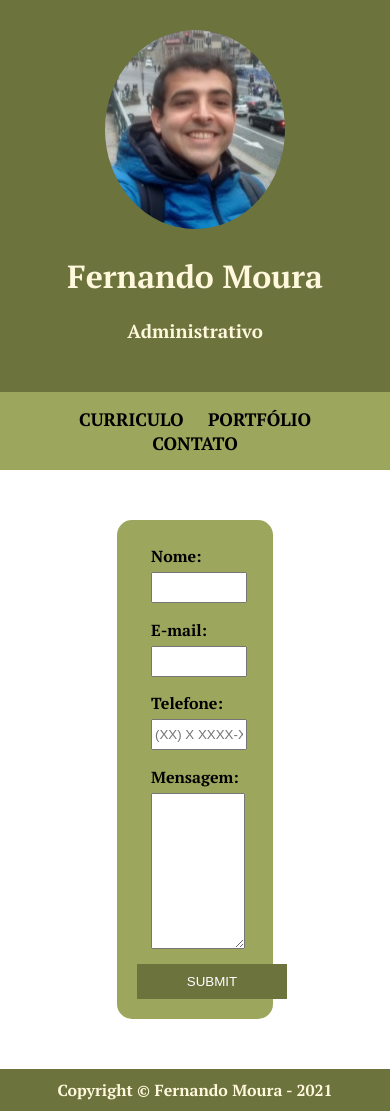
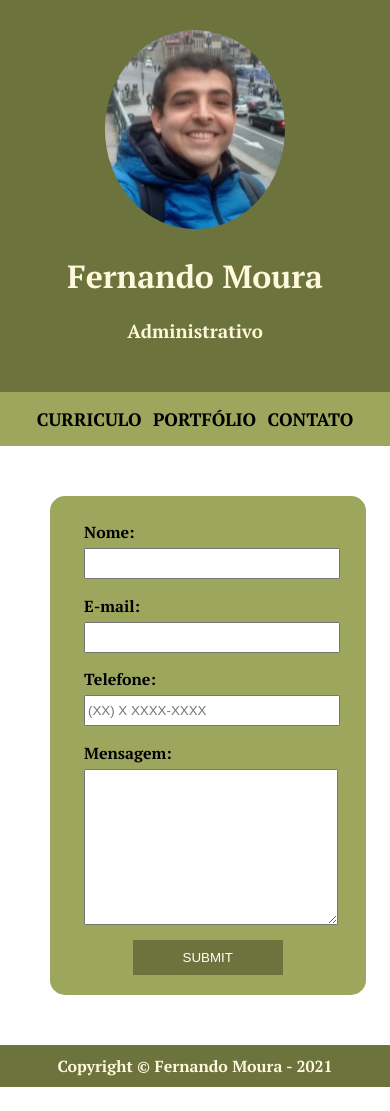
Before and after one commit to nando-moura91/nando_moura91.github.io, a plain HTML site: page contato.html in a window 390 px wide. After the commit the page ends 1087 px from the top, so only its background shows below. Drawn offline with Linux system fonts and the light colour scheme.

Commit message:
turned pages to responsive

```diff
--- a/contato.css
+++ b/contato.css
@@ -2,7 +2,7 @@ main {
     padding: 50px;
 }
 form {
-    width: 40%;
+    width: 400px;
     margin: 0 auto;
     padding: 20px;
     border-radius: 15px;
@@ -24,3 +24,9 @@ fieldset > input {
 .input-form {
     width: 100%;
     }
+
+@media only screen and (max-width: 600px) {
+    form {
+        width: 95%;
+    }
+}
--- a/contato.html
+++ b/contato.html
@@ -3,7 +3,8 @@
 <html lang="pt-br">
     <head>
         <meta charset="UTF-8">
-        <title>Curriculo - Fernando Moura</title>
+        <meta name="viewport" content="width=device-width, initial-scale=1.0">
+        <title>Contato - Fernando Moura</title>
         <link rel="icon" href="Fernando.jpg">
         <link rel="stylesheet" href="style.css">
         <link rel="stylesheet" href="contato.css">
--- a/style.css
+++ b/style.css
@@ -24,7 +24,7 @@ nav > ul {
 }
 nav > ul > li {
     display: inline;
-    padding: 10px;
+    padding: 1%;
 }
 li > a {
     text-decoration: none;
```
Also changed, not shown: index.html (+1 -0 lines).
